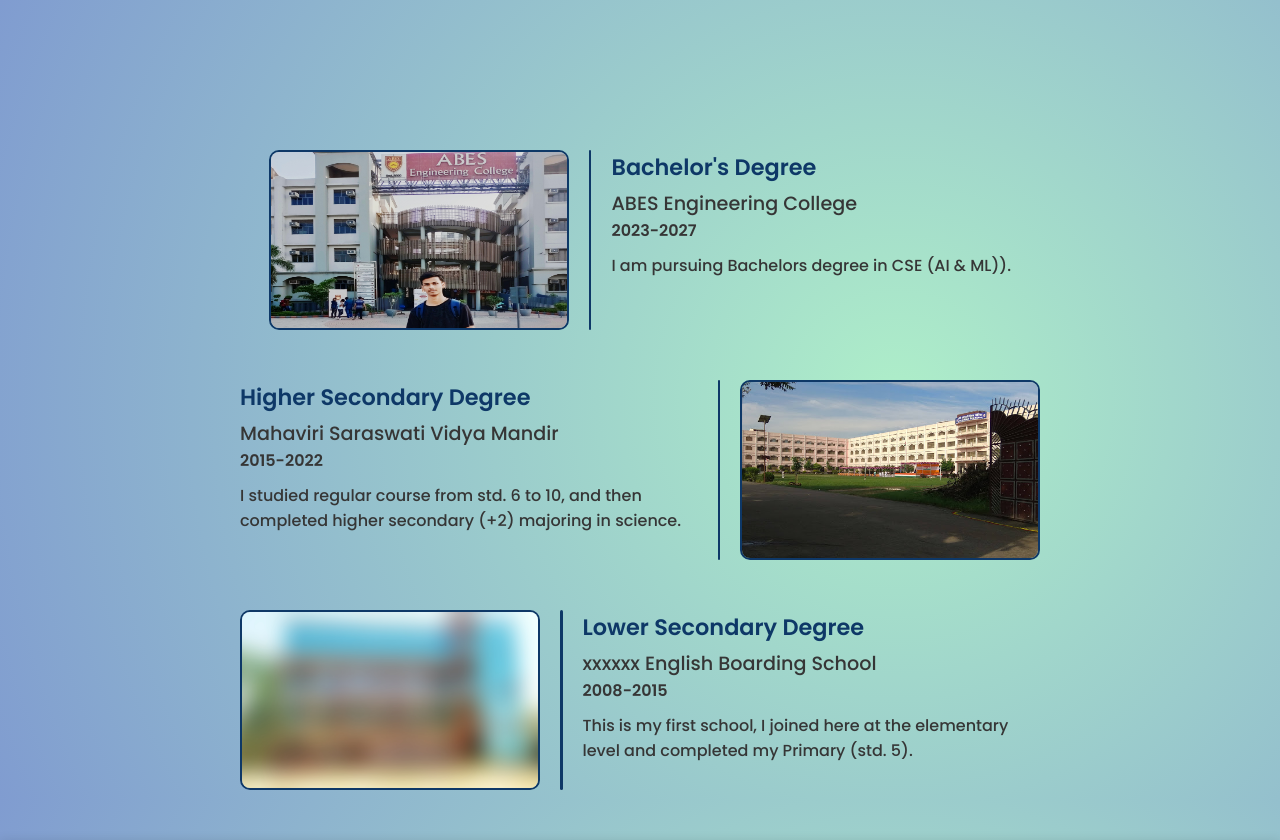
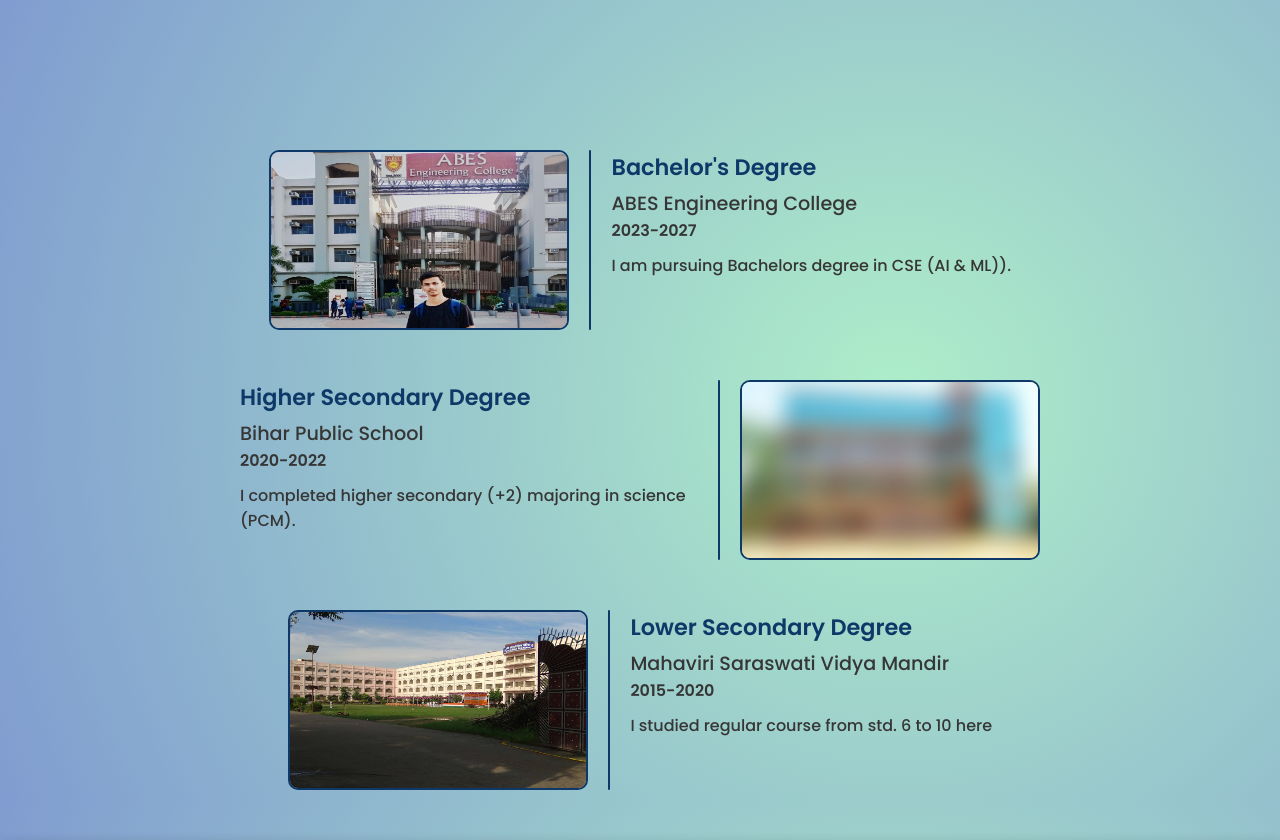
Before and after one commit to aryankitj/My-Protfolio, a plain HTML site: page SRC/pages/education.html in a window 1280 px wide. Shown: the top 840 px of the page. Drawn offline with nearby package versions, Linux system fonts and the light colour scheme.

Commit message:
New Changes and Update

```diff
--- a/SRC/pages/education.html
+++ b/SRC/pages/education.html
@@ -53,28 +53,26 @@
                 </div>
                 <div class="study second">
                     <div class="image">
+                        <img src="/Assets/education/two.jpg" alt="">
+                    </div>
+                    <div class="line"></div>
+                    <div class="texts">
+                        <div class="header">Higher Secondary Degree</div>
+                        <div class="name">Bihar Public School</div>
+                        <div class="year">2020-2022</div>
+                        <div class="text">I completed higher secondary (+2) majoring in science (PCM). </div>
+                    </div>
+                </div>
+                <div class="study third">
+                    <div class="image">
                         <img src="/Assets/education/one.jpg" alt="">
                     </div>
                     <div class="line"></div>
                     <div class="texts">
-                        <div class="header">Higher Secondary Degree</div>
+                        <div class="header">Lower Secondary Degree</div>
                         <div class="name">Mahaviri Saraswati Vidya Mandir</div>
-                        <div class="year">2015-2022</div>
-                        <div class="text">I studied regular course from std. 6 to 10, and then completed higher
-                            secondary (+2) majoring in science. </div>
-                    </div>
-                </div>
-                <div class="study third">
-                    <div class="image">
-                        <img src="/Assets/education/two.jpg" alt="">
-                    </div>
-                    <div class="line"></div>
-                    <div class="texts">
-                        <div class="header">Lower Secondary Degree</div>
-                        <div class="name">xxxxxx English Boarding School</div>
-                        <div class="year">2008-2015</div>
-                        <div class="text">This is my first school, I joined here at the elementary level and completed
-                            my Primary (std. 5).</div>
+                        <div class="year">2015-2020</div>
+                        <div class="text">I studied regular course from std. 6 to 10 here</div>
                     </div>
                 </div>
             </div>
```
Also changed, not shown: index.html (+2 -2 lines), 1 other file.
